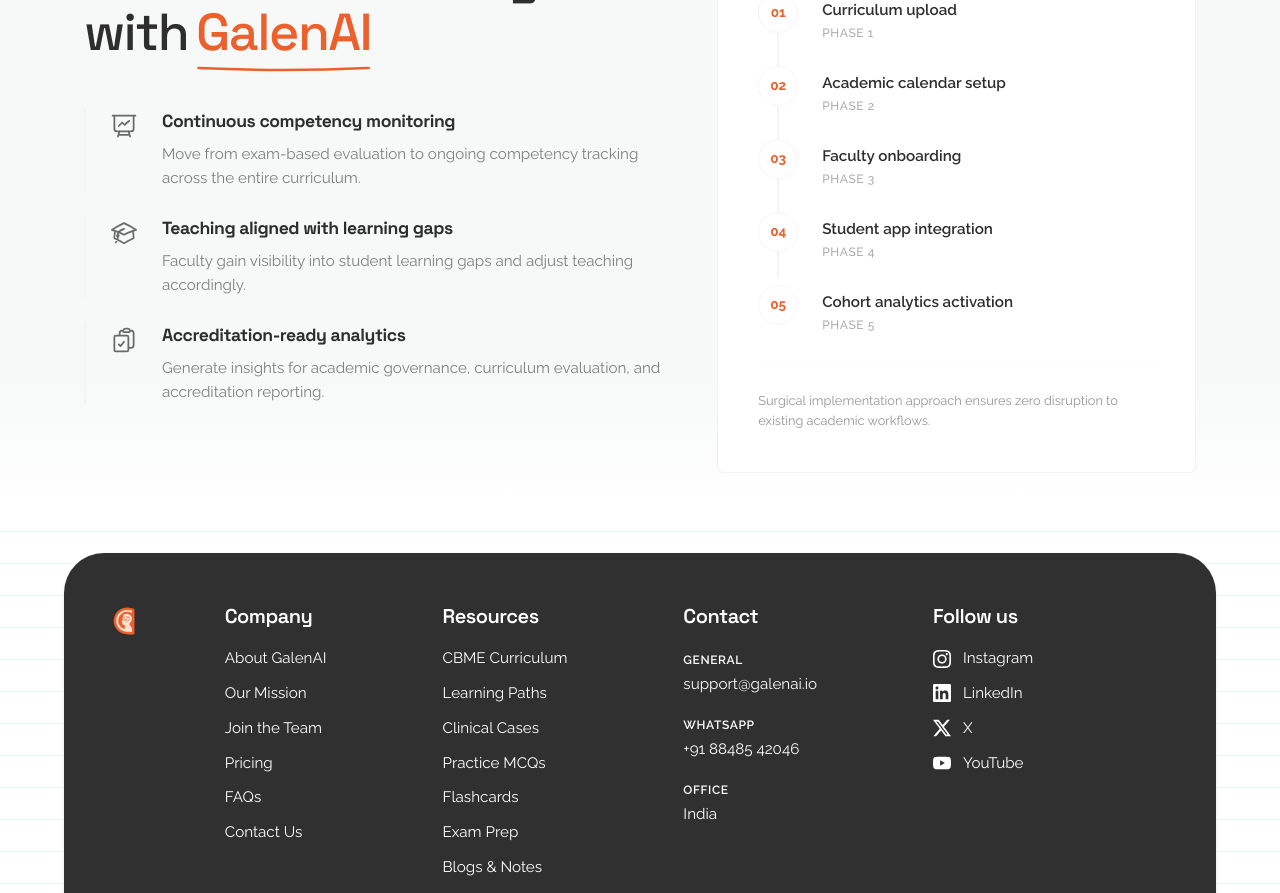
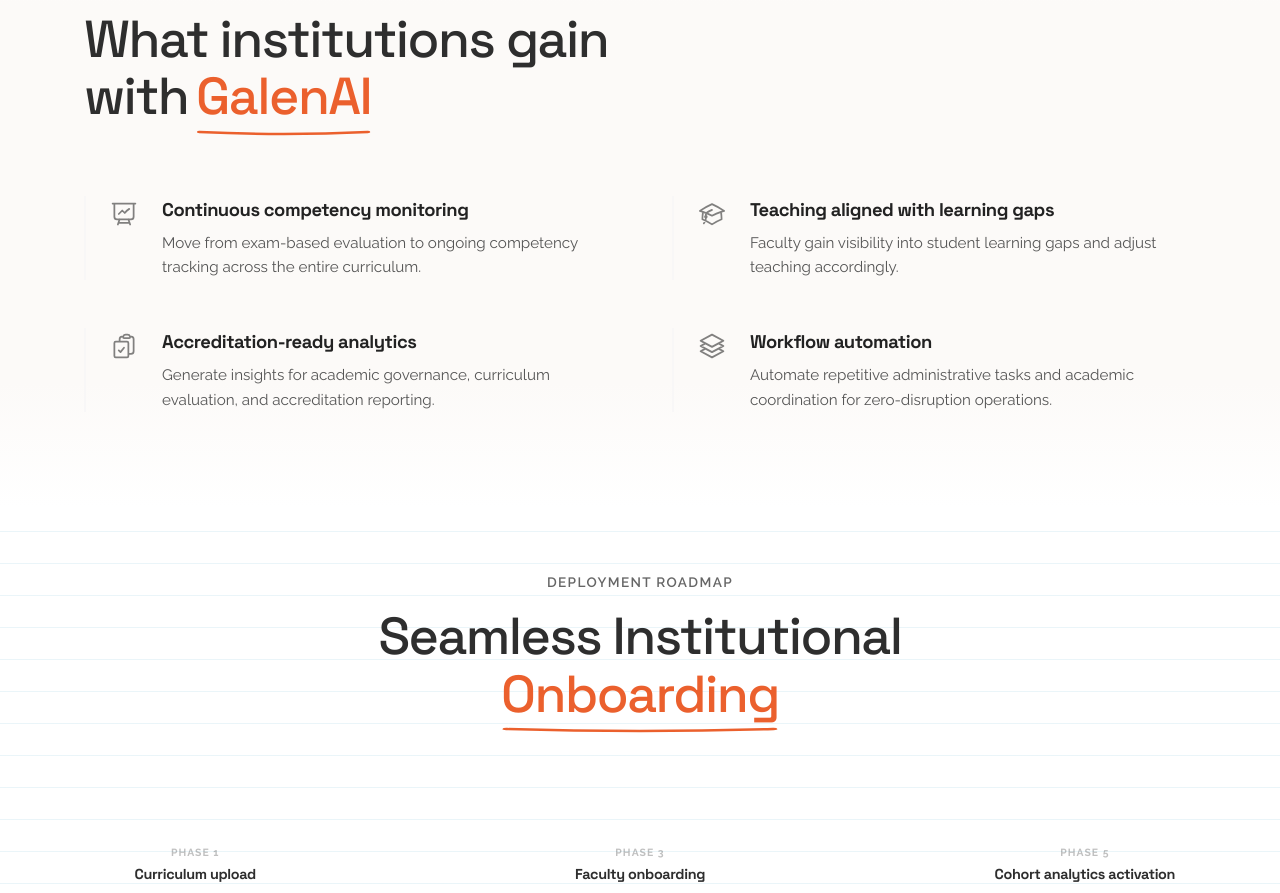
Before and after one commit to vcentric/galen-website, a Next.js app: page /institutions in a window 1280 px wide. Shown: the part 4140-5033 px from the top of the page. Built offline with nearby package versions, Linux system fonts and the light colour scheme.

Commit message:
all sections done in institutions

```diff
--- a/app/components/institutions/InstitutionsModules.tsx
+++ b/app/components/institutions/InstitutionsModules.tsx
@@ -99,7 +99,7 @@
                         ))}
                     </div>
 
-                    <div className=" mt-15 sm:mb-0 text-center relative z-10">
+                    <div className=" mt-15 py-3 sm:py-0 sm:mb-0 text-center relative z-10">
                         <PrimaryButton
                             href="#contact"
                             text="Request Institutional Demo"
--- a/app/components/institutions/InstitutionsOutcomes.tsx
+++ b/app/components/institutions/InstitutionsOutcomes.tsx
@@ -1,8 +1,8 @@
-import React from 'react';
 import {
     PresentationChartLineIcon,
     AcademicCapIcon,
-    ClipboardDocumentCheckIcon
+    ClipboardDocumentCheckIcon,
+    Square3Stack3DIcon
 } from '@heroicons/react/24/outline';
 
 const benefits = [
@@ -21,29 +21,24 @@
         title: 'Accreditation-ready analytics',
         desc: 'Generate insights for academic governance, curriculum evaluation, and accreditation reporting.',
     },
-];
-
-const deploymentSteps = [
-    { n: '01', label: 'Curriculum upload' },
-    { n: '02', label: 'Academic calendar setup' },
-    { n: '03', label: 'Faculty onboarding' },
-    { n: '04', label: 'Student app integration' },
-    { n: '05', label: 'Cohort analytics activation' },
+    {
+        icon: Square3Stack3DIcon,
+        title: 'Workflow automation',
+        desc: 'Automate repetitive administrative tasks and academic coordination for zero-disruption operations.',
+    },
 ];
 
 const InstitutionsOutcomes = () => (
-    <section className="py-6 sm:py-8 bg-[linear-gradient(to_bottom,#ffffff,#f7f8f8_20%,#f7f8f8_80%,#ffffff)]" id="outcomes">
+    <section className="py-16 sm:py-24 bg-[linear-gradient(to_bottom,#ffffff,#fcfaf8_20%,#fcfaf8_80%,#ffffff)]" id="outcomes">
         <div className="max-w-[1240px] mx-auto px-[clamp(2rem,6vw,4rem)]">
 
-            <div className="flex flex-col lg:flex-row items-stretch lg:items-start gap-8 lg:gap-12">
-
-                {/* Left Side - THE IMPACT (Benefits) */}
-                <div className="w-full lg:w-[55%]">
+            {/* Strategic Impact Section (Full Width, 2x2 Grid) */}
+            <div className="text-center md:text-left mb-12 sm:mb-16">
                 <span className="text-[clamp(0.75rem,2vw,0.85rem)] text-[#666] font-semibold tracking-widest uppercase mb-4 block">
                     THE STRATEGIC IMPACT
                 </span>
-                    <h2 className="text-[clamp(1.9rem,5vw,3.25rem)] font-medium font-[var(--font-space-var)] text-dark tracking-[-0.03em] leading-[1.1] mb-10">
-                        What institutions gain <br /> with
+                <h2 className="text-[clamp(1.9rem,5vw,3.25rem)] font-medium font-[var(--font-space-var)] text-dark tracking-[-0.03em] leading-[1.1]">
+                    What institutions gain <br className="hidden md:block" /> with
                     <span className="text-[#eb602d] relative inline-block ml-2 pb-1.5">
                         GalenAI
                         <svg
@@ -61,68 +56,24 @@
                         </svg>
                     </span>
                 </h2>
+            </div>
 
-                    <div className="space-y-6">
+            <div className="grid grid-cols-1 md:grid-cols-2 gap-x-12 lg:gap-x-16 gap-y-12">
                 {benefits.map(({ icon: Icon, title, desc }) => (
-                            <div key={title} className="group flex items-start gap-6 border-l-[2px] border-gray-100 hover:border-orange/30 pl-6 transition-colors duration-300">
+                    <div key={title} className="group flex items-start gap-6 border-l-[2px] border-gray-100/50 hover:border-orange/40 pl-6 transition-all duration-300">
                         <div className="shrink-0 mt-1">
-                                    <Icon className="w-7 h-7 text-dark/70 group-hover:text-orange transition-colors duration-300" strokeWidth={1.5} />
+                            <Icon className="w-7 h-7 text-dark/60 group-hover:text-orange transition-colors duration-300" strokeWidth={1.5} />
                         </div>
                         <div>
-                                    <h3 className="text-[1.1rem] font-bold text-[#2e2e2e] mb-2 tracking-tight group-hover:text-orange transition-colors">
+                            <h3 className="text-[1.15rem] font-bold text-[#222] mb-2 tracking-tight group-hover:text-orange transition-colors">
                                 {title}
                             </h3>
-                                    <p className="text-[0.95rem] leading-[1.6] text-[#2e2e2e]/60 m-0">
+                            <p className="text-[0.95rem] leading-[1.6] text-[#555] m-0">
                                 {desc}
                             </p>
                         </div>
                     </div>
                 ))}
-                    </div>
-                </div>
-
-                {/* Right Side - IMPLEMENTATION ROADMAP (Deployment) */}
-                <div className="w-full lg:w-[45%]">
-                    <div className="bg-white rounded-md border border-[#2e2e2e]/[0.06] p-8 sm:p-10 relative overflow-hidden">
-
-                        <span className="text-[0.7rem] text-[#eb602d] font-bold tracking-[0.1em] uppercase mb-6 block">
-                            Deployment Roadmap
-                        </span>
-
-                        <div className="relative space-y-6">
-                            {/* Vertical Line Connector */}
-                            <div className="absolute left-[19px] top-2 bottom-8 w-[1.5px] bg-gray-100" />
-
-                            {deploymentSteps.map(({ n, label }, i) => (
-                                <div key={n} className="flex items-start gap-6 relative z-10 group">
-                                    {/* Marker */}
-                                    <div className="flex flex-col items-center">
-                                        <div className="w-10 h-10 rounded-full bg-white border border-gray-100 text-[#eb602d] text-[0.85rem] font-bold flex items-center justify-center shrink-0 group-hover:border-orange/40 group-hover:text-orange transition-all duration-300">
-                                            {n}
-                                        </div>
-                                    </div>
-
-                                    {/* Step Label */}
-                                    <div className="pt-2">
-                                        <div className="text-[0.95rem] font-semibold text-[#2e2e2e] leading-tight group-hover:text-orange transition-colors duration-300">
-                                            {label}
-                                        </div>
-                                        <div className="text-[0.75rem] text-dark/40 font-medium uppercase tracking-wider mt-1">
-                                            Phase {i + 1}
-                                        </div>
-                                    </div>
-                                </div>
-                            ))}
-                        </div>
-
-                        {/* Surgical Note */}
-                        <div className="mt-8 pt-6 border-t border-gray-50">
-                            <p className="text-[0.8rem] text-dark/50 leading-relaxed italic m-0">
-                                Surgical implementation approach ensures zero disruption to existing academic workflows.
-                            </p>
-                        </div>
-                    </div>
-                </div>
             </div>
 
         </div>
--- /dev/null
+++ b/app/components/institutions/InstitutionsRoadmap.tsx
@@ -0,0 +1,121 @@
+"use client";
+
+import React from 'react';
+
+const deploymentSteps = [
+    { n: '01', label: 'Curriculum upload', phase: 'Phase 1' },
+    { n: '02', label: 'Academic calendar setup', phase: 'Phase 2' },
+    { n: '03', label: 'Faculty onboarding', phase: 'Phase 3' },
+    { n: '04', label: 'Student app integration', phase: 'Phase 4' },
+    { n: '05', label: 'Cohort analytics activation', phase: 'Phase 5' },
+];
+
+const InstitutionsRoadmap = () => (
+    <section className="py-12 sm:py-16 bg-transparent" id="roadmap">
+        <div className="max-w-[1240px] mx-auto px-[clamp(2rem,6vw,4rem)]">
+
+            {/* Standardized Header */}
+            <div className="text-center mb-12 sm:mb-16">
+                <span className="text-[clamp(0.75rem,2vw,0.85rem)] text-[#666] font-semibold tracking-widest uppercase mb-4 block">
+                    DEPLOYMENT ROADMAP
+                </span>
+                <h2 className="text-[clamp(1.9rem,5vw,3.25rem)] font-medium font-[var(--font-space-var)] text-dark tracking-[-0.03em] leading-[1.1]">
+                    Seamless Institutional <br className="hidden md:block" />
+                    <span className="text-[#eb602d] relative inline-block pb-1.5">
+                        Onboarding
+                        <svg
+                            viewBox="0 0 100 10"
+                            className="absolute left-0 bottom-[-4px] w-full h-[8px] pointer-events-none"
+                            preserveAspectRatio="none"
+                        >
+                            <path
+                                d="M2 5 Q 50 10 98 5"
+                                stroke="currentColor"
+                                strokeWidth="3"
+                                fill="none"
+                                strokeLinecap="round"
+                            />
+                        </svg>
+                    </span>
+                </h2>
+            </div>
+
+            {/* Steps Container */}
+            <div className="relative mb-16">
+
+                {/* 1. Desktop Layout (Alternating Top/Bottom) */}
+                <div className="hidden md:block relative h-[300px]">
+                    {/* Central Horizontal Line */}
+                    <div className="absolute top-1/2 left-0 right-0 h-[2px] bg-[#eb602d]/20 -translate-y-1/2" />
+
+                    <div className="flex justify-between h-full relative z-10">
+                        {deploymentSteps.map(({ n, label, phase }, i) => {
+                            const isTop = i % 2 === 0;
+                            return (
+                                <div key={n} className="flex-1 flex flex-col items-center relative">
+                                    {/* Vertical Connector Stem */}
+                                    <div className={`absolute left-1/2 -translate-x-1/2 w-[2px] bg-[#eb602d]/20 ${isTop ? 'bottom-1/2 h-12' : 'top-1/2 h-12'}`} />
+
+                                    {/* Content Block */}
+                                    <div className={`absolute left-1/2 -translate-x-1/2 w-full text-center px-4 ${isTop ? 'bottom-[calc(50%+60px)]' : 'top-[calc(50%+60px)]'}`}>
+                                        <span className="text-[0.65rem] text-dark/30 font-bold tracking-widest uppercase mb-1 block italic">
+                                            {phase}
+                                        </span>
+                                        <h3 className="text-[0.9rem] font-bold text-dark tracking-tight leading-tight">
+                                            {label}
+                                        </h3>
+                                    </div>
+
+                                    {/* Central Marker */}
+                                    <div className="absolute top-1/2 -translate-y-1/2 w-2 h-2 rounded-full bg-white border border-orange shadow-sm shadow-orange/20" />
+                                    <span className={`absolute top-1/2 -translate-y-1/2 text-[0.7rem] font-bold text-orange/60 font-mono ${isTop ? 'mt-6' : '-mt-6'}`}>
+                                        {n}
+                                    </span>
+                                </div>
+                            );
+                        })}
+                    </div>
+                </div>
+
+                {/* 2. Mobile Layout (Alternating Left/Right Split) */}
+                <div className="md:hidden flex flex-col items-stretch space-y-16 relative">
+                    {/* Central Vertical Line */}
+                    <div className="absolute left-1/2 top-0 bottom-0 w-[2px] bg-[#eb602d]/20 -translate-x-1/2" />
+
+                    {deploymentSteps.map(({ n, label, phase }, i) => {
+                        const phaseOnLeft = i % 2 === 0;
+                        return (
+                            <div key={n} className="flex items-center relative z-10">
+                                {/* Left Side */}
+                                <div className={`flex-1 flex justify-end pr-8 text-right`}>
+                                    {phaseOnLeft ? (
+                                        <span className="text-[0.65rem] text-dark/30 font-bold tracking-widest uppercase italic">{phase}</span>
+                                    ) : (
+                                        <h3 className="text-[0.85rem] font-bold text-dark leading-snug">{label}</h3>
+                                    )}
+                                </div>
+
+                                {/* Central Number Marker */}
+                                <div className="w-8 h-8 rounded-full bg-white border border-gray-100 text-orange text-[0.7rem] font-bold flex items-center justify-center shrink-0 shadow-sm z-10">
+                                    {n}
+                                </div>
+
+                                {/* Right Side */}
+                                <div className={`flex-1 flex justify-start pl-8 text-left`}>
+                                    {!phaseOnLeft ? (
+                                        <span className="text-[0.65rem] text-dark/30 font-bold tracking-widest uppercase italic">{phase}</span>
+                                    ) : (
+                                        <h3 className="text-[0.85rem] font-bold text-dark leading-snug">{label}</h3>
+                                    )}
+                                </div>
+                            </div>
+                        );
+                    })}
+                </div>
+
+            </div>
+        </div>
+    </section>
+);
+
+export default InstitutionsRoadmap;
--- a/app/institutions/page.tsx
+++ b/app/institutions/page.tsx
@@ -7,6 +7,7 @@
 import InstitutionsPlatform from '../components/institutions/InstitutionsPlatform';
 import InstitutionsModules from '../components/institutions/InstitutionsModules';
 import InstitutionsOutcomes from '../components/institutions/InstitutionsOutcomes';
+import InstitutionsRoadmap from '../components/institutions/InstitutionsRoadmap';
 
 const InstitutionsPage = () => (
     <>
@@ -16,7 +17,7 @@
             <InstitutionsPlatform />
             <InstitutionsModules />
             <InstitutionsOutcomes />
-
+            <InstitutionsRoadmap />
         </main>
     </>
 );
```
Lines whose indentation alone changed are shown as unchanged.
